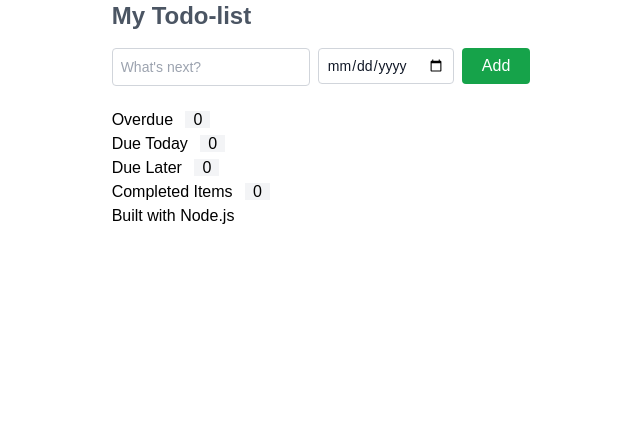
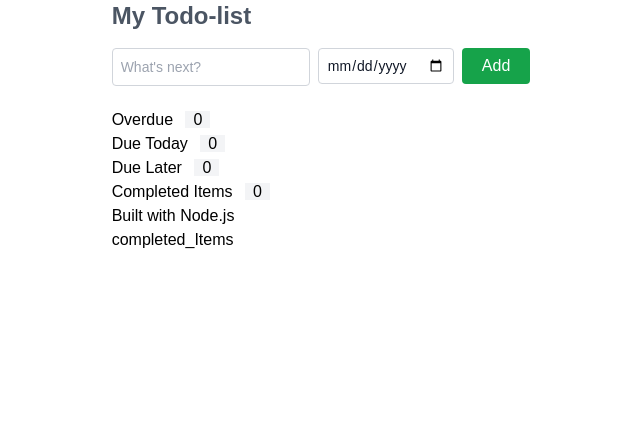
Before and after one commit to sameer-bagde/wd201, a Node project: template todo-app/views/index.ejs in a window 1280 px wide. Shown: the top 427 px of the page, without its empty margins (315-955 px from the left). Run offline with Node 20 templates, Linux system fonts and the light colour scheme; the template is opened without the code that fills it, so the values that code supplies are empty; some libraries are stand-ins or nearby versions.

Commit message:
ne change

```diff
--- a/todo-app/views/index.ejs
+++ b/todo-app/views/index.ejs
@@ -92,4 +92,4 @@ function deleteTodo(id) {
           <%- include("todos.ejs",{title:"Due Later", data:dueLater, id:"count-due-later"}) %>
           <%- include("todos.ejs",{title:"Completed Items", data:completedItems, id:"count-completed"}) %>
           <%- include('footer.ejs') %>
-</html>
+</html>completed_Items
```
Also changed, not shown: todo-app/__tests__/todos.js (+0 -3 lines).
